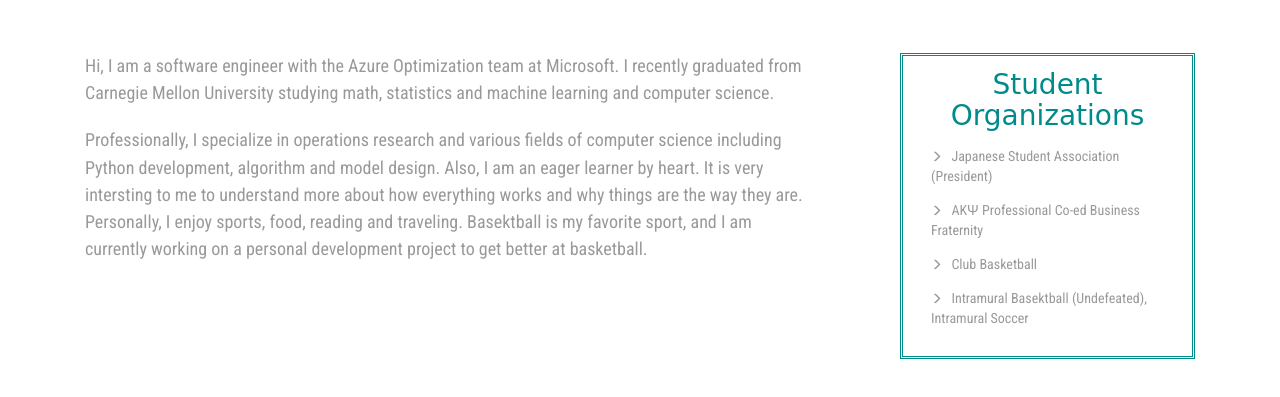
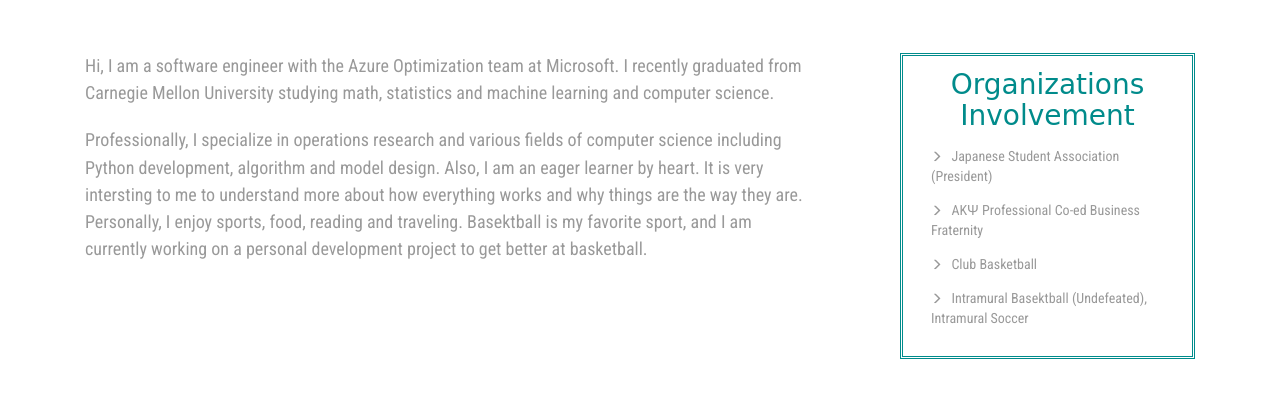
Before and after one commit to dmliu16/davidliu, a plain HTML site: page index.html in a window 1280 px wide. Shown: the part 701-1098 px from the top of the page. Drawn offline with Linux system fonts and the light colour scheme; a web font is replaced by a local one.

Commit message:
updated org involvement

```diff
--- a/index.html
+++ b/index.html
@@ -121,7 +121,7 @@
 			</div>
 			<div class="col-md-4 about-right">
 				<ul>
-					<h5>Student Organizations</h5>
+					<h5>Organizations Involvement</h5>
 					<li><span class="glyphicon glyphicon-menu-right"></span> Japanese Student Association (President)</li>
 					<li><span class="glyphicon glyphicon-menu-right"></span> AKΨ Professional Co-ed Business Fraternity</li>
 					<li><span class="glyphicon glyphicon-menu-right"></span> Club Basketball</li>
```
